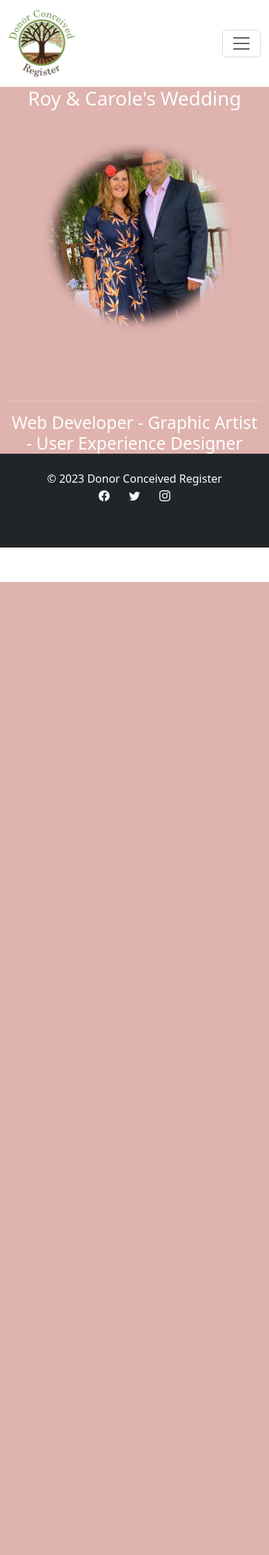
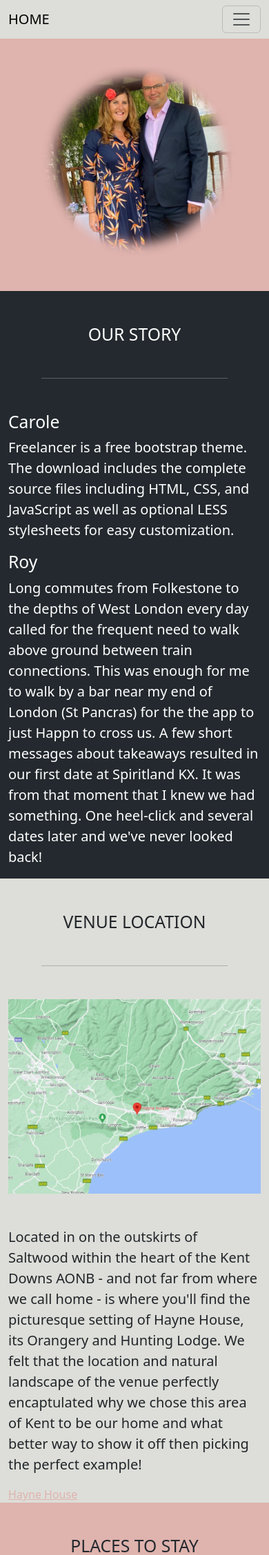
Before and after one commit to roygdavis/wedding, a WordPress theme: template themes/weeding-theme/front-page.php in a window 390 px wide. Shown: the top 2255 px of the page at 69% size. Before the commit the page ends 844 px from the top, so only its background shows below. Run offline with PHP 8.4 and a stand-in for WordPress, Linux system fonts and the light colour scheme; the site name, menu and one post (Sample post) are stand-ins, and other content is empty.

Commit message:
home page updates

```diff
--- a/themes/weeding-theme/front-page.php
+++ b/themes/weeding-theme/front-page.php
@@ -6,12 +6,94 @@
  */
 
 get_header(); ?>
-<header class="text-center text-white bg-secondary masthead">
-    <div class="container">
-        <h1>Roy & Carole's Wedding</h1>
-        <img class="img-fluid d-block mx-auto mb-5" src="<?php bloginfo('template_url') ?>/images/us.png" />
-        <hr class="star-light" />
-        <h2 class="font-weight-light mb-0">Web Developer - Graphic Artist - User Experience Designer</h2>
+
+<!-- home -->
+<header id="home" class="text-center text-white bg-secondary masthead">
+  <div class="container">
+    <img class="img-fluid d-block mx-auto" src="<?php bloginfo('template_url') ?>/images/us.png" />
+    <!-- <h1 style="margin-bottom: 0em">Roy & Carole's Wedding</h1> -->
+  </div>
+</header>
+
+<!-- Our story -->
+<section id="aboutus" class="text-white bg-primary mb-0">
+  <div class="container">
+    <h2 class="text-uppercase text-center text-white pt-5">Our story</h2>
+    <hr class="star-light m-5" />
+    <div class="row">
+      <div class="col-lg-4 ms-auto">
+        <h2>Carole</h2>
+        <p class="lead">Freelancer is a free bootstrap theme. The download includes the complete source files including HTML, CSS, and JavaScript as well as optional LESS stylesheets for easy customization.</p>
+      </div>
+      <div class="col-lg-4 me-auto">
+        <h2>Roy</h2>
+        <p class="lead">Long commutes from Folkestone to the depths of West London every day called for the frequent need to walk above ground between train connections. This was enough for me to walk by a bar near my end of London (St Pancras) for the the app to just Happn to cross us. A few short messages about takeaways resulted in our first date at Spiritland KX. It was from that moment that I knew we had something. One heel-click and several dates later and we've never looked back!</p>
+      </div>
     </div>
-</header>
+  </div>
+</section>
+
+<!-- location -->
+<section id="location" class="bg-tertiary mb-0">
+  <div class="container">
+    <h2 class="text-uppercase text-center pt-5">Venue location</h2>
+    <hr class="star-light m-5" />
+    <div class="row">
+        <div class="col-lg-4 ms-auto">
+          <a href="https://goo.gl/maps/yiyrAFob6EvXKYteA" target="_blank">
+            <img class="img-fluid d-block mx-auto mb-5" src="<?php bloginfo('template_url') ?>/images/map.png" />
+          </a>
+        </div>
+        <div class="col-lg-4 me-auto">
+            <p class="lead">Located in on the outskirts of Saltwood within the heart of the Kent Downs AONB - and not far from where we call home - is where you'll find the picturesque setting of Hayne House, its Orangery and Hunting Lodge. We felt that the location and natural landscape of the venue perfectly encaptulated why we chose this area of Kent to be our home and what better way to show it off then picking the perfect example!</p>
+            <a class="text-secondary" href="https://haynehouse.co.uk/gallery/" target="_blank">Hayne House</a>
+        </div>
+    </div>
+  </div>
+</section>
+
+<!-- places to stay -->
+<section id="stay" class="portfolio bg-secondary">
+  <div class="container">
+      <h2 class="text-uppercase text-center text-primary pt-5">Places to stay</h2>
+      <hr class="star-dark m-5" />
+      <div class="row">
+        <h3 class="text-center">Our favourites</h3>
+        <div class="col-md-6 col-lg-4">
+          <a class="d-block mx-auto portfolio-item" href="#portfolio-modal-1" data-bs-toggle="modal">
+            <div class="d-flex portfolio-item-caption position-absolute h-100 w-100">
+              <div class="text-center text-white my-auto portfolio-item-caption-content w-100">
+                </div>
+              </div>
+            <img style="" class="img-fluid" src="<?php bloginfo('template_url') ?>/images/theviewhotel.jpg">
+          </a>
+        </div>
+        <div class="col-md-6 col-lg-4"><a class="d-block mx-auto portfolio-item" href="#portfolio-modal-2" data-bs-toggle="modal">
+            <div class="d-flex portfolio-item-caption position-absolute h-100 w-100"><h3 class="text-white">Some text here</h3>
+                <div class="text-center text-white my-auto portfolio-item-caption-content w-100"></div>
+            </div><img class="img-fluid" src="<?php bloginfo('template_url') ?>/images/10to12hotel.jpg" />
+        </a></div>
+        <div class="col-md-6 col-lg-4"><a class="d-block mx-auto portfolio-item" href="#portfolio-modal-3" data-bs-toggle="modal">
+            <div class="d-flex portfolio-item-caption position-absolute h-100 w-100">
+                <div class="text-center text-white my-auto portfolio-item-caption-content w-100"><i class="fa fa-search-plus fa-3x"></i></div>
+            </div><img class="img-fluid" src="<?php bloginfo('template_url') ?>/images/burlingtonhotel.jpg" />
+        </a></div>
+        <div class="col-md-6 col-lg-4"><a class="d-block mx-auto portfolio-item" href="#portfolio-modal-4" data-bs-toggle="modal">
+            <div class="d-flex portfolio-item-caption position-absolute h-100 w-100">
+                <div class="text-center text-white my-auto portfolio-item-caption-content w-100"><i class="fa fa-search-plus fa-3x"></i></div>
+            </div><img class="img-fluid" src="portfolio/game.png" />
+        </a></div>
+        <div class="col-md-6 col-lg-4"><a class="d-block mx-auto portfolio-item" href="#portfolio-modal-5" data-bs-toggle="modal">
+            <div class="d-flex portfolio-item-caption position-absolute h-100 w-100">
+                <div class="text-center text-white my-auto portfolio-item-caption-content w-100"><i class="fa fa-search-plus fa-3x"></i></div>
+            </div><img class="img-fluid" src="portfolio/safe.png" />
+        </a></div>
+        <div class="col-md-6 col-lg-4"><a class="d-block mx-auto portfolio-item" href="#portfolio-modal-6" data-bs-toggle="modal">
+            <div class="d-flex portfolio-item-caption position-absolute h-100 w-100">
+                <div class="text-center text-white my-auto portfolio-item-caption-content w-100"><i class="fa fa-search-plus fa-3x"></i></div>
+            </div><img class="img-fluid" src="portfolio/submarine.png" />
+        </a></div>
+    </div>
+  </div>
+</section>
 <?php get_footer(); ?>
--- a/themes/weeding-theme/header.php
+++ b/themes/weeding-theme/header.php
@@ -53,11 +53,9 @@
 </head>
 
 <body <?php body_class(); ?>>
-  <nav class="navbar navbar-expand-lg">
+  <nav id="mainNav" class="navbar navbar-light navbar-expand-lg bg-tertiary text-uppercase">
     <div class="container">
-      <a class="navbar-brand" href="<?php echo get_home_url(); ?>">
-          <img src="<?php bloginfo('template_url') ?>/images/logo.png" width="" height="100">
-      </a>
+      <a class="navbar-brand" href="#page-top">Home</a>
       <button class="navbar-toggler" type="button" data-bs-toggle="collapse" data-bs-target="#navbarSupportedContent" aria-controls="navbarSupportedContent" aria-expanded="false" aria-label="Toggle navigation">
         <span class="navbar-toggler-icon"></span>
       </button>
@@ -72,11 +70,6 @@
           'fallback_cb'     => 'WP_Bootstrap_Navwalker::fallback',
           'walker'          => new WP_Bootstrap_Navwalker(),
           ) ); ?>
-        <form role="search" method="get" id="searchform" class="d-flex align-left" action="http://localhost/">
-          <input class="form-control me-2" type="search" placeholder="Search" aria-label="Search" value="" name="s" id="s">
-          <button class="btn btn-outline-success" type="submit">Search</button>
-          <!-- <input type="submit" id="searchsubmit" value="Search"> -->
-        </form>
       </div>
     </div>
   </nav>
```
Also changed, not shown: themes/weeding-theme/images/10to12hotel.jpg (added), themes/weeding-theme/images/burlingtonhotel.jpg (added), themes/weeding-theme/images/map.png (added), themes/weeding-theme/images/theviewhotel.jpg (added).
